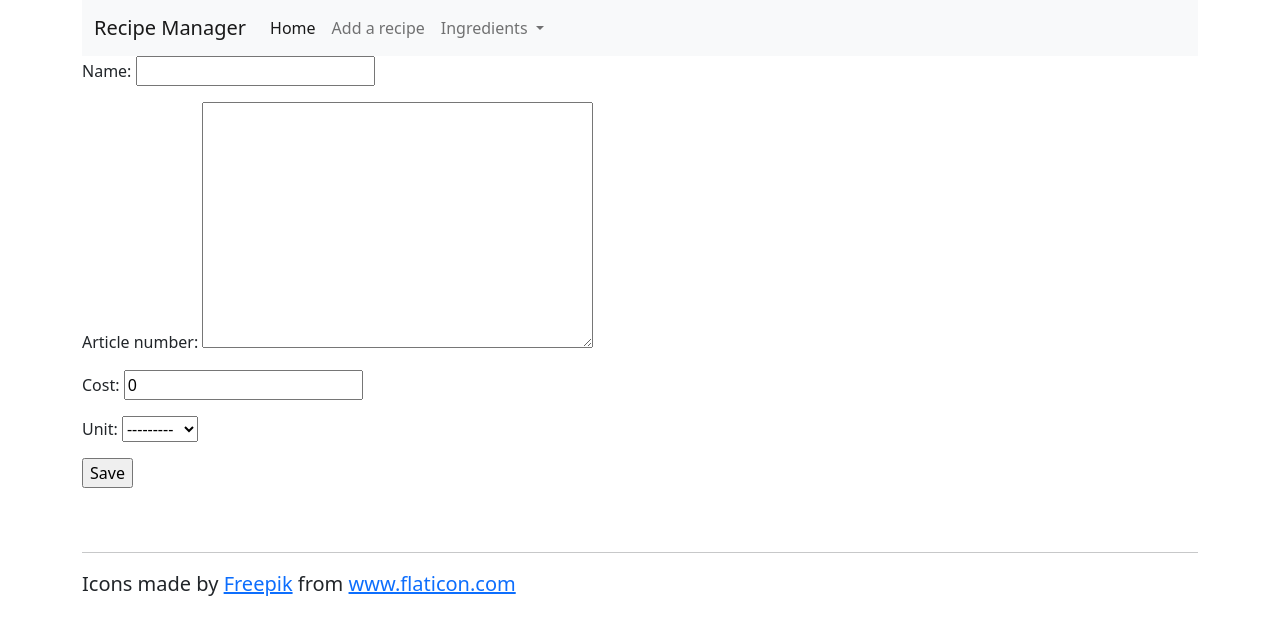
After one commit to ajoyoommen/recipe_manager, a Django app: page /recipes/ingredient/add in a window 1280 px wide. The commit adds this page. Shown: the top 635 px of the page. Run offline with Django 3.2, Linux system fonts and the light colour scheme; some libraries are stand-ins or nearby versions.

Commit message:
Add url, view and template for adding an ingredient

```diff
--- a/recipes/models.py
+++ b/recipes/models.py
@@ -1,6 +1,7 @@
 from decimal import Decimal
 
 from django.db import models
+from django.urls import reverse
 
 
 class Ingredient(models.Model):
@@ -23,6 +24,9 @@ class Ingredient(models.Model):
 
     def __str__(self):
         return self.name
+
+    def get_absolute_url(self):
+        return reverse('ingredient-detail', kwargs={'ingredient_id': self.pk})
 
     def get_unit_for_display(self):
         if self.unit == self.GRAM:
--- a/recipes/templates/__navbar.html
+++ b/recipes/templates/__navbar.html
@@ -18,7 +18,7 @@
           </a>
           <ul class="dropdown-menu" aria-labelledby="navbarDropdown">
             <li><a class="dropdown-item" href="{% url 'ingredients' %}">All</a></li>
-            <li><a class="dropdown-item" href="#">Add</a></li>
+            <li><a class="dropdown-item" href="{% url 'ingredient-add' %}">Add</a></li>
             <li><a class="dropdown-item" href="#">Search</a></li>
           </ul>
         </li>
--- /dev/null
+++ b/recipes/templates/ingredients/new.html
@@ -0,0 +1,14 @@
+{% extends '_layout.html' %}
+
+{% block title %}Add an Ingredient | Recipe Manager{% endblock %}
+
+{% block content %}
+  <div class="row">
+    <div class="col">
+      <form method="post">{% csrf_token %}
+        {{ form.as_p }}
+        <input type="submit" value="Save">
+      </form>
+    </div>
+  </div>
+{% endblock %}
--- a/recipes/urls.py
+++ b/recipes/urls.py
@@ -7,5 +7,6 @@ urlpatterns = [
     path('home', views.home, name='home'),
     path('recipe/<int:recipe_id>', views.get_recipe, name='recipe-detail'),
     path('ingredients', views.get_ingredients, name='ingredients'),
-    path('ingredient/<int:ingredient_id>', views.get_ingredient, name='ingredient-detail')
+    path('ingredient/<int:ingredient_id>', views.get_ingredient, name='ingredient-detail'),
+    path('ingredient/add', views.CreateIngredient.as_view(), name='ingredient-add')
 ]
--- a/recipes/views.py
+++ b/recipes/views.py
@@ -1,4 +1,5 @@
 from django.shortcuts import get_object_or_404, render
+from django.views.generic.edit import CreateView
 
 from recipes import models
 
@@ -27,3 +28,9 @@ def get_ingredient(request, ingredient_id):
     return render(request, 'ingredients/detail.html', {
         'ingredient': ingredient
     })
+
+
+class CreateIngredient(CreateView):
+    model = models.Ingredient
+    fields = ['name', 'article_number', 'cost', 'unit']
+    template_name = 'ingredients/new.html'
```
